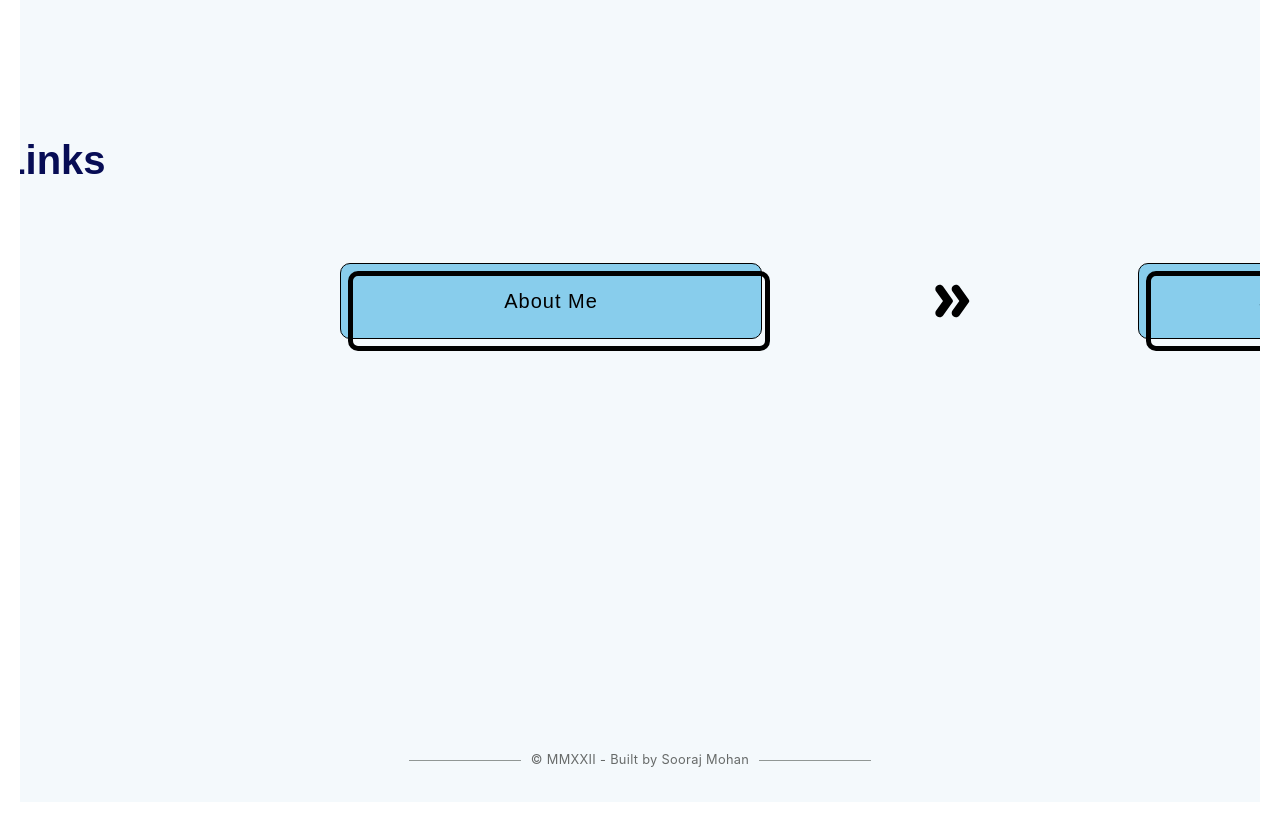
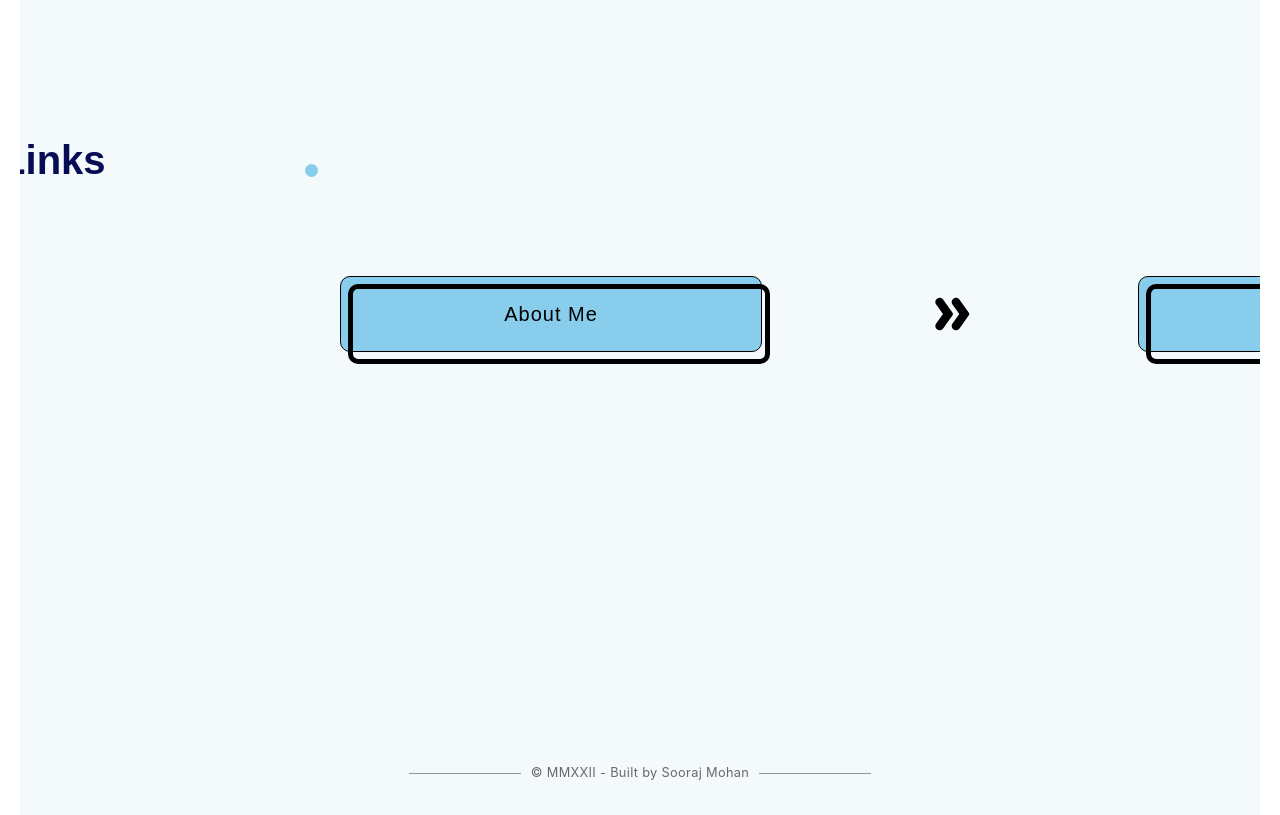
Before and after one commit to SoorajM143/personalwebsite-v2, a React (Create React App) app: page / in a window 1280 px wide. Shown: the part 1460-2275 px from the top of the page. Built offline with nearby package versions, Linux system fonts and the light colour scheme; a web font is replaced by a local one.

Commit message:
home page

```diff
--- a/src/components/Main.js
+++ b/src/components/Main.js
@@ -33,7 +33,8 @@ function Main() {
           </div>
           </Fade>
           <div className='more_links'>
-            <span>More Links</span>
+            <div>More Links</div>
+            <span className="more_links_dot"></span>
           </div>
           <div className='home-page-button'>
             <button className="button-52" role="button">About Me</button>
--- a/src/styles/Main.css
+++ b/src/styles/Main.css
@@ -59,6 +59,20 @@
   background: #88CDEC !important;
   bottom: 1.4rem;
   left: 20.5rem !important;
+}
+
+.more_links_dot {
+  content: ".";
+  font-family: "Bitter", serif;
+  border-radius: 8px;
+  height: 13px;
+  width: 13px;
+  display: block;
+  position: relative;
+  bottom: 1.6rem;
+  background: #88CDEC !important;
+  bottom: 1.2rem;
+  left: 57.8rem !important;
 }
 
 .main_underline {
@@ -211,7 +225,7 @@
   right: 40rem;
 }
 
-.more_links > span {
+.more_links > div {
   font-size: 2.5rem;
   font-family: "eurostile", sans-serif;
   font-weight: bold;
--- a/src/styles/Main.scss
+++ b/src/styles/Main.scss
@@ -37,6 +37,13 @@
     background: #88CDEC !important;
     bottom: 1.4rem ;
     left: 20.5rem !important;
+}
+
+.more_links_dot{
+    @include dot;
+    background: #88CDEC !important;
+    bottom: 1.2rem ;
+    left: 57.8rem !important;
 }
 
 .main_underline{
@@ -172,7 +179,7 @@
     top: 25rem;
     right: 40rem;
 }
-.more_links >span {
+.more_links >div {
     font-size: 2.5rem;
     font-family: $content-fonts;
     font-weight: bold;
```
Also changed, not shown: 1 other file (tests, documents, lock files or other folders).
